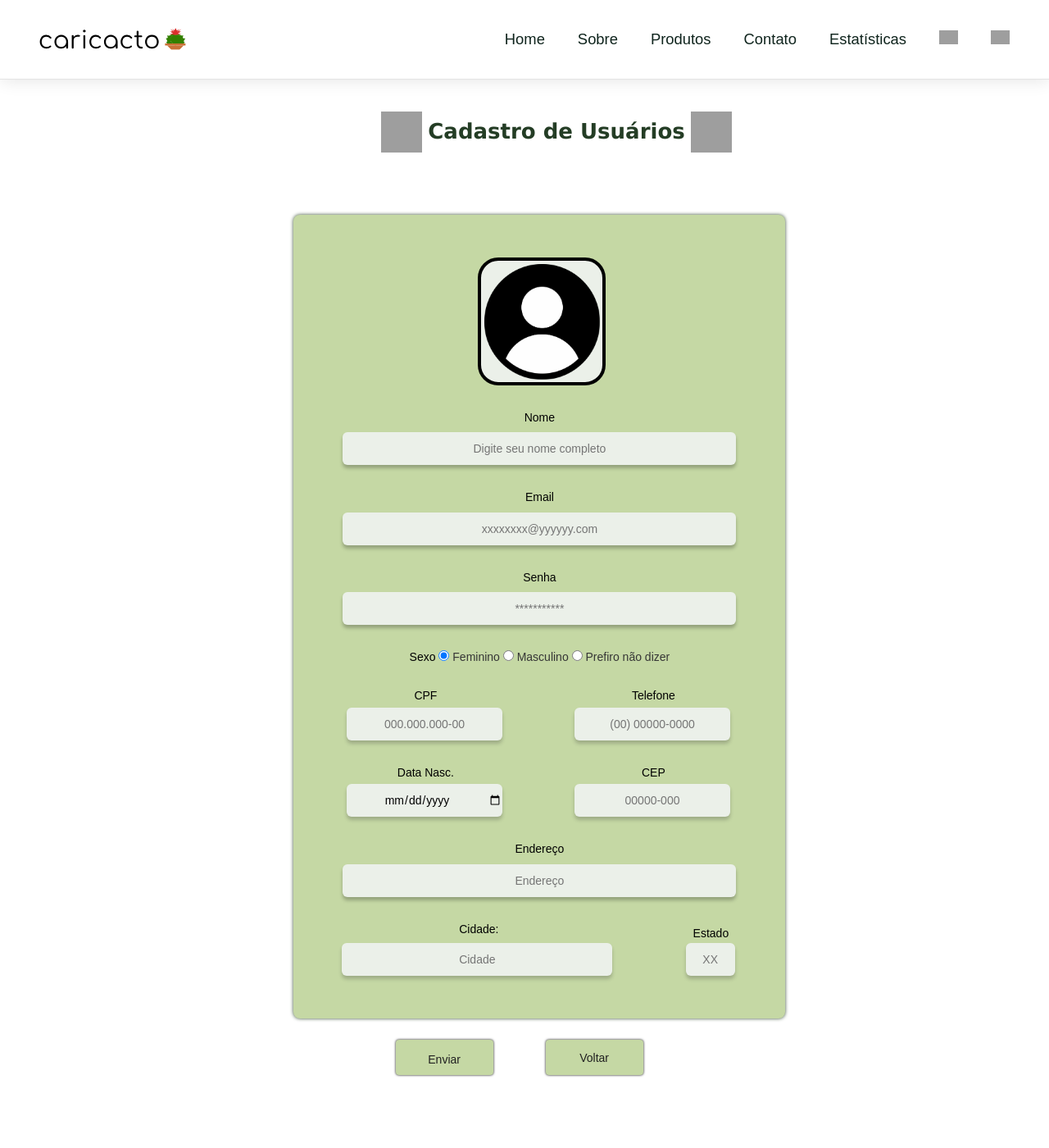
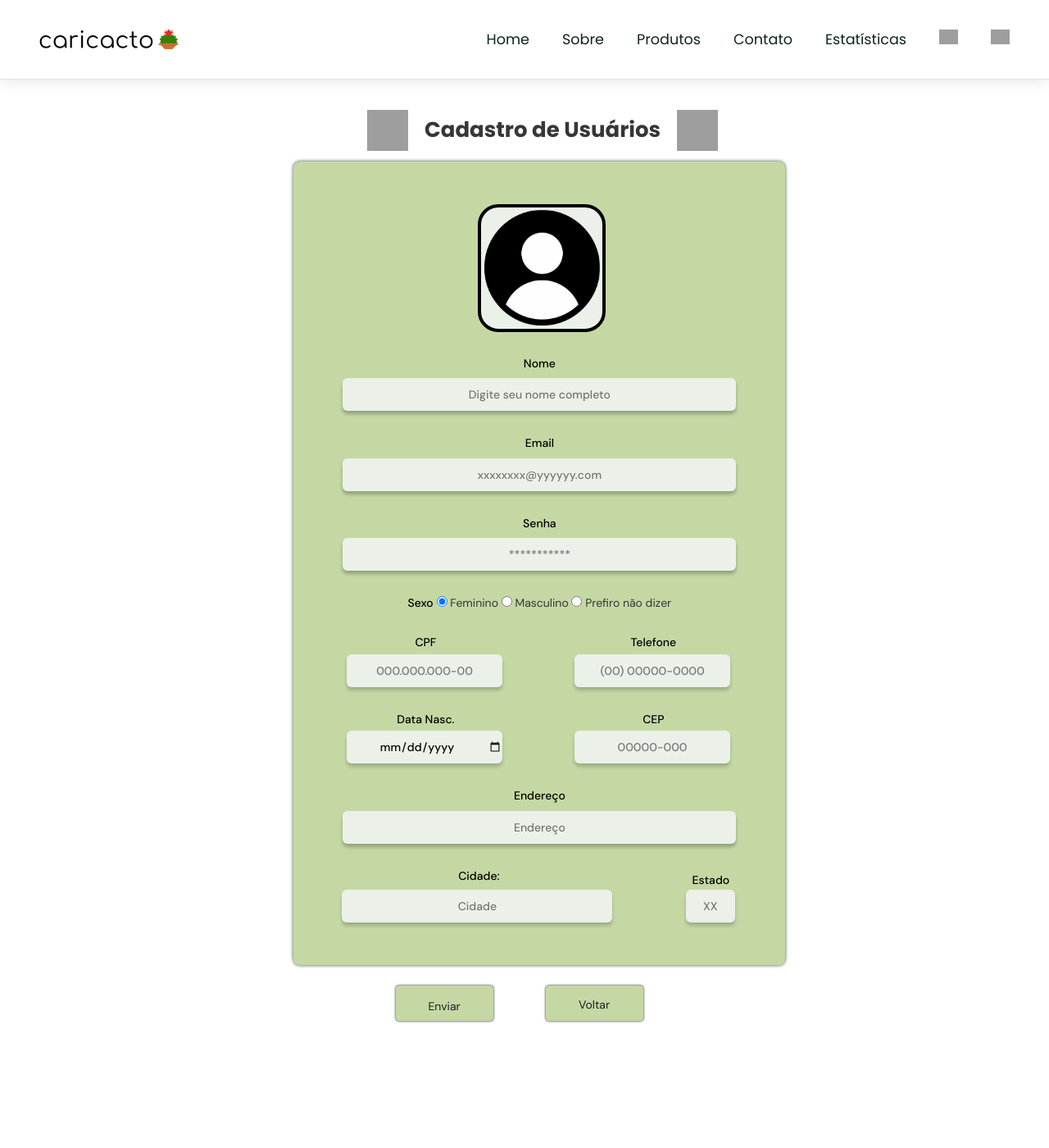
Before and after one commit to naydhow/Ecommerce, a PHP site: page /cadastros/usuarios/cad_novo_usuarios_front.php in a window 1280 px wide. Shown: the whole page at 82% size. After the commit the page ends 1247 px from the top, so only its background shows below. Run offline with PHP 8.4, Linux system fonts and the light colour scheme; grey boxes are pictures that could not be loaded.

Commit message:
agora o titulo dos forms foramm

```diff
--- a/css/style.css
+++ b/css/style.css
@@ -1,4 +1,6 @@
 /* RESET */
+
+@import url('https://fonts.googleapis.com/css2?family=DM+Sans:wght@400;500;700&family=Poppins:wght@400;500;700&display=swap');
 
 * {
   margin: 0;
@@ -53,7 +55,7 @@ img{
   --title-font-size: 1.3rem;
   --subtitle-font-size: 1rem;
 
-  --title-font: 'Popins', sans-serif;
+  --title-font: 'Poppins', sans-serif;
   --body-font: 'DM Sans', sans-serif;
 
 }
@@ -121,7 +123,7 @@ html{
 }
 
 .title {
-  font-size: 1.15rem;
+  font-size: 1.1rem;
   font-family: var(--title-font);
   color: var(--title-color);
   margin-left: 40px;
@@ -166,7 +168,8 @@ nav ul li a {
 .title:hover {
   text-decoration: underline;
   transition: 0.2s;
-  font-size: 1.3rem;
+  font-size: 1.25rem;
+  font-weight: 300;
   color: var(--base-color);
 }
 
@@ -673,7 +676,6 @@ input:hover{
   width: 550px;
   height: 720px;
   padding-top: 2.5%;
-  margin-top: 5%;
   margin-bottom: 10%;
 
   margin-left: 30%;
@@ -738,7 +740,7 @@ input:hover{
   height: 980px;
   padding-top: 3%;
   padding-bottom: 3%;
-  margin-top: 5%;
+  /* margin-top: 5%; */
   /* margin-bottom: 10%; */
   align-items: center;
 
@@ -887,7 +889,7 @@ input:hover{
   padding-top: 3%;
   padding-bottom: 3%;
   align-items: center;
-  margin-top: 5%;
+  /* margin-top: 5%; */
   margin-bottom: 5%;
 
   margin-left: 28%;
@@ -1237,6 +1239,9 @@ input:hover{
 
 .ai{
   margin-bottom: 40px;
+  line-height: 22px;
+  margin-top: 10px;
+  font-size: 17px;
 }
 
 .text h1 {
@@ -1481,9 +1486,9 @@ top: 25px;
 font-weight: 700;
 font-size: 26px;
 line-height: 48px;
-font-family: verdana, monospace;
+font-family: 'Poppins', sans-serif;
 font-style: normal;
-color: #243D25;
+color: bolder #243D25;
 }
 
   .img_fofinhas{
@@ -1492,13 +1497,13 @@ color: #243D25;
   }
 
   .alinha_tituloimg{
-    margin-top: 40px;
-    margin-left: 465px;
+    margin-top: 3%;
+    margin-left: 35%;
     display:flex;
   }
 
   .alinha_tituloimg1{ /* fiz essa pq o topo do exclui_usuario ficou mt grande*/
-    margin-top: 40px;
-    margin-left: 465px;
+    margin-top: 3%;
+    margin-left: 35%;
     display:flex;
   }
```
